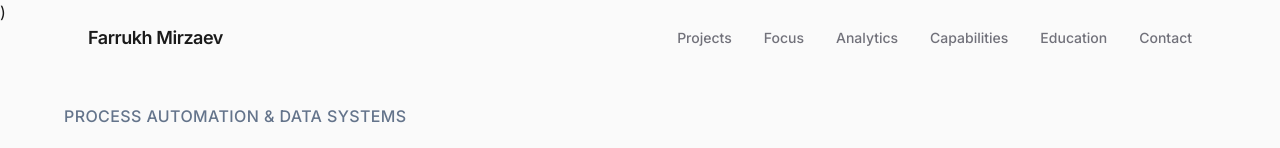
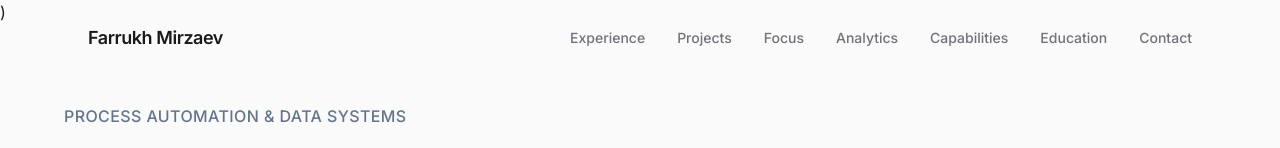
Before and after one commit to Erwin01611/portfolio-website-V1, a React (Vite) app: page / in a window 1280 px wide. Shown: the top 148 px of the page. Built offline with nearby package versions, Linux system fonts and the light colour scheme.

Commit message:
Add 'Experience' link to navigation

```diff
--- a/components/Nav.tsx
+++ b/components/Nav.tsx
@@ -23,6 +23,7 @@ export const Nav: React.FC = () => {
   };
 
   const navLinks = [
+    { label: 'Experience', id: SectionId.EXPERIENCE },
     { label: 'Projects', id: SectionId.PROJECTS },
     { label: 'Focus', id: SectionId.STRATEGY },
     { label: 'Analytics', id: SectionId.QUANTITATIVE },
```
